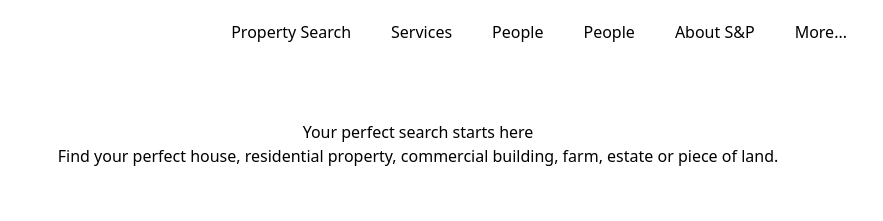
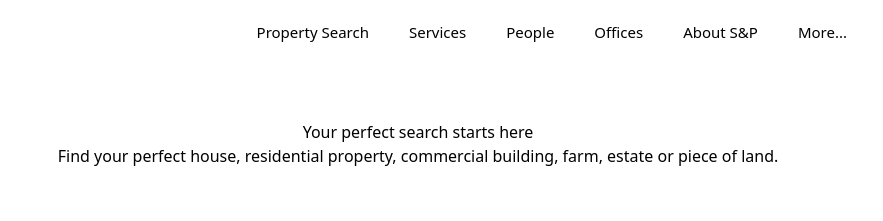
Before and after one commit to ZimboneVincenzo/Strutt-Parker, a website built with Vite: page index.html in a window 1280 px wide. Shown: the top 221 px of the page, 222-1105 px from the left. Built offline with nearby package versions, Linux system fonts and the light colour scheme.

Commit message:
feat(nav): fontsize 15px

```diff
--- a/index.html
+++ b/index.html
@@ -28,12 +28,12 @@
 
         <div class="flex items-center hidden lg:block">
           <ul class="flex items-center">
-            <li class="lg:mr-7 xl:mr-10">Property Search</li>
-            <li class="lg:mr-7 xl:mr-10">Services</li>
-            <li class="lg:mr-7 xl:mr-10">People</li>
-            <li class="lg:mr-7 xl:mr-10">People</li>
-            <li class="lg:mr-7 xl:mr-10">About S&P</li>
-            <li class="lg:mr-7 xl:mr-10">More...</li>
+            <li class="lg:mr-7 xl:mr-10 text-nav ">Property Search</li>
+            <li class="lg:mr-7 xl:mr-10 text-nav">Services</li>
+            <li class="lg:mr-7 xl:mr-10 text-nav">People</li>
+            <li class="lg:mr-7 xl:mr-10 text-nav">Offices</li>
+            <li class="lg:mr-7 xl:mr-10 text-nav">About S&P</li>
+            <li class="lg:mr-7 xl:mr-10 text-nav">More...</li>
             <li><img src="./img/Group 4.png" alt="" /></li>
           </ul>
         </div>
--- a/tailwind.config.js
+++ b/tailwind.config.js
@@ -21,7 +21,11 @@ module.exports = {
       },
     },
     extend: {
+      fontSize: {
+        'nav':'15px'
+      },
       colors: {
+        'text1':'#3E4245',
         'bkgdefault':'#E5E5E5',
         'regal-blue': '#cc8899',
         'icon-nav': '#C20430',
@@ -55,6 +59,7 @@ module.exports = {
        'mincontent5row': 'repeat(5, minmax(0, mincontent))',
       }
     },
+
   },
   variants: {
     extend: {},
```
